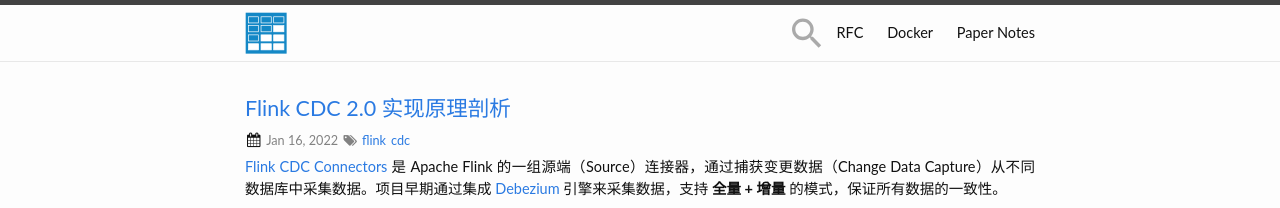
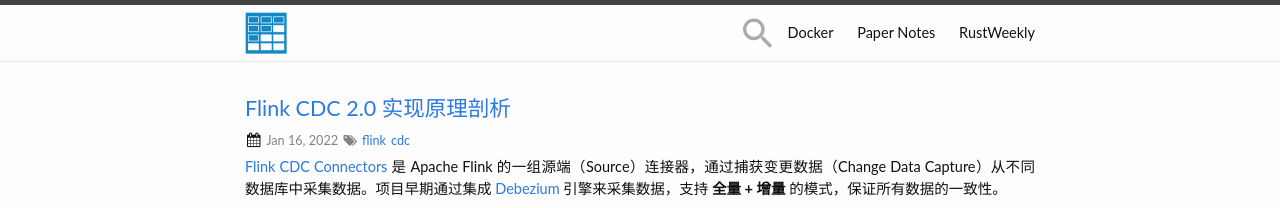
Before and after one commit to zhjwpku/zhjwpku.github.io, a Jekyll site: the page built from index.html, in a window 1280 px wide. Shown: the top 208 px of the page. Built offline with Jekyll 4.4.1, drawn with Linux system fonts in a browser that asks for light colours; the list of posts is cut into pages by our own code; comment, search, counter and statistics services are not loaded.

Commit message:
Add a link to Rust weekly
Signed-off-by: Junwang Zhao <zhjwpku@gmail.com>

```diff
--- a/_includes/header.html
+++ b/_includes/header.html
@@ -24,10 +24,10 @@
           {% endif %}
         {% endfor %}
         -->
-          <a class="page-link" href="{{ site.baseurl }}/rfc/">RFC</a>
           <a class="page-link" href="{{ site.baseurl }}/docker/">Docker</a>
           <a class="page-link" href="https://paper-notes.zhjwpku.com">Paper Notes</a>
           <!--a class="page-link" href="{{ site.baseurl }}/about">#Hireme</a-->
+          <a class="page-link" href="https://rustweekly.cn">RustWeekly</a>
       </div>
     </nav>
 
```
